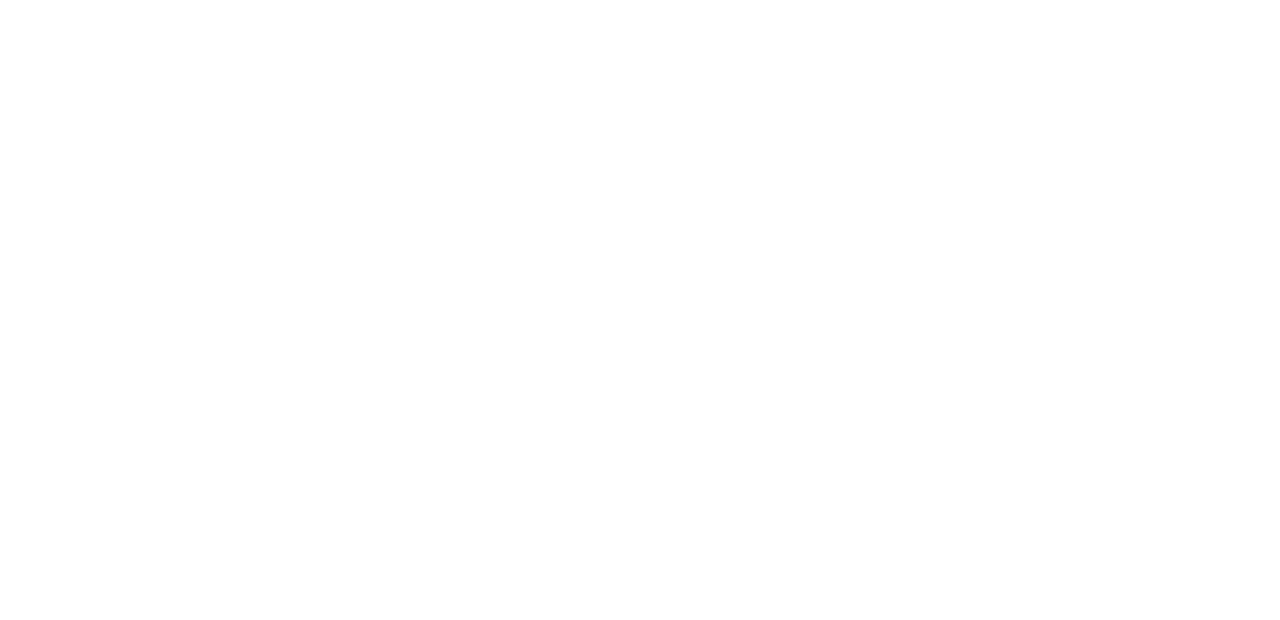
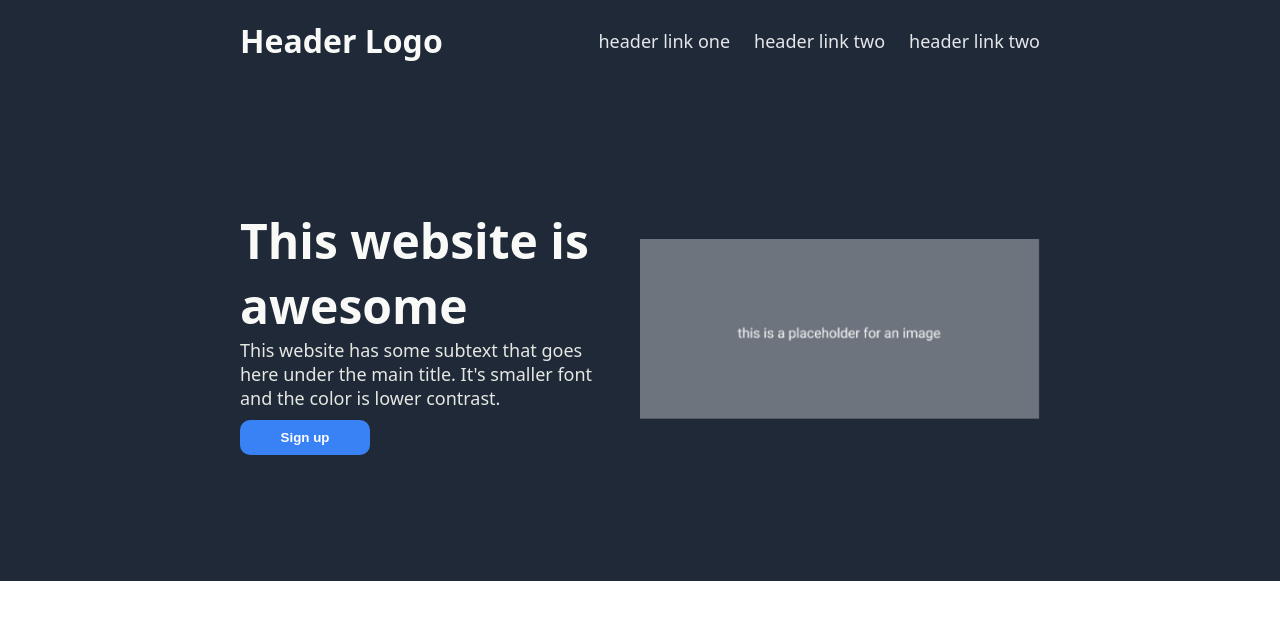
Before and after one commit to Alexandro02/Landing-Page---TOP, a plain HTML site: page index.html in a window 1280 px wide. Drawn offline with Linux system fonts and the light colour scheme.

Commit message:
Added 2 new sections:   + Nav bar, for navigation purposes.   + Header with image as placeholder.

```diff
--- a/index.html
+++ b/index.html
@@ -7,5 +7,41 @@
 		<link rel="stylesheet" href="styles.css" />
 	</head>
 
-  <body></body>
+	<body>
+		<nav class="nav">
+			<h1 class="nav-text">Header Logo</h1>
+
+			<ul class="links">
+				<li>
+					<a href="#">
+						header link one
+					</a>
+				</li>
+				<li>
+					<a href="#">
+						header link two
+					</a>
+				</li>
+				<li>
+					<a href="#">
+						header link two
+					</a>
+				</li>
+			</ul>
+		</nav>
+		<div class="header">
+			<div class="left">
+				<h1 class="header-title">This website is awesome</h1>
+				<p class="header-subt">
+					This website has some subtext that goes here under the main title.
+					It's smaller font and the color is lower contrast.
+				</p>
+				<button class="header-button">Sign up</button>
+			</div>
+
+			<div class="right">
+				<img src="./lol.jpg" alt="This is a placeholder for an image">
+			</div>
+		</div>
+	</body>
 </html>
--- a/styles.css
+++ b/styles.css
@@ -4,10 +4,99 @@
 	box-sizing: border-box;
 }
 
+body {
+	font-family:
+		system-ui,
+		-apple-system,
+		BlinkMacSystemFont,
+		"Roboto",
+		"Open Sans",
+		"Helvetica Neue",
+		sans-serif;
+	height: 100vh;
+	width: 100%;
+}
+
 a {
 	text-decoration: none;
+	color: #000;
 }
 
 ul {
 	list-style: none;
 }
+
+/* Navigation styles */
+.nav,
+.links {
+	display: flex;
+}
+
+.nav {
+	width: 100%;
+	padding: 1.2rem 15rem;
+	background: #1f2937;
+	justify-content: space-between;
+	align-items: center;
+}
+
+.nav-text {
+	color: #f9faf8;
+	font-size: 2rem;
+}
+
+.links {
+	gap: 24px;
+	font-size: 18px;
+
+	li>a {
+		color: #e5e7eb;
+	}
+}
+
+/* Header styles */
+
+.header {
+	height: 500px;
+	display: flex;
+	padding: 0 15rem;
+	align-items: center;
+	background: #1f2937;
+	width: 100%;
+
+	.left {
+		flex: 1;
+
+		.header-title {
+			color: #f9faf8;
+			font-weight: 900;
+			font-size: 3rem;
+		}
+
+		.header-subt {
+			color: #e5e7e3;
+			font-size: 18px;
+			width: 95%;
+		}
+
+		.header-button {
+			background: #3882f6;
+			width: 130px;
+			padding: 10px;
+			margin-top: 10px;
+			border-radius: 10px;
+			border: none;
+			color: #ffffff;
+			font-weight: bold;
+		}
+	}
+
+	.right {
+		flex: 1;
+		margin-left: auto;
+
+		img {
+			width: 100%;
+		}
+	}
+}
```
Lines whose indentation alone changed are shown as unchanged.
